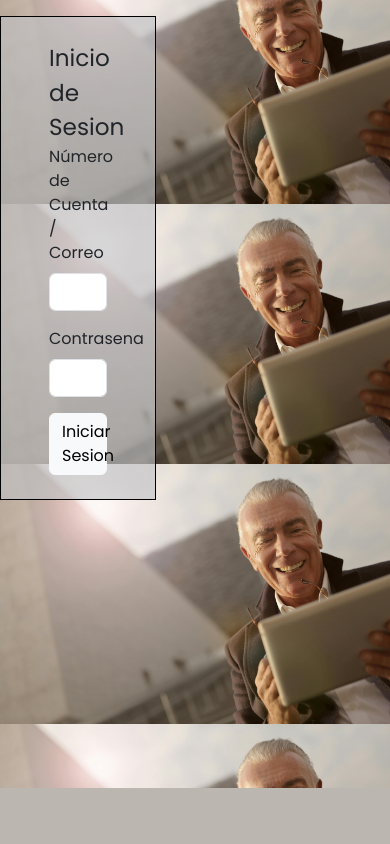
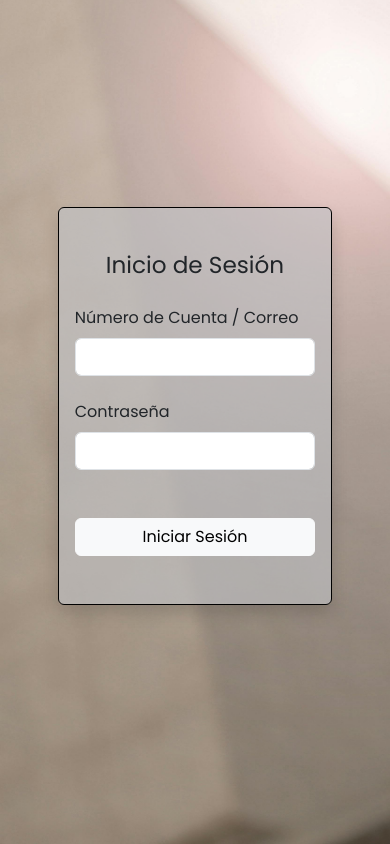
Before and after one commit to XimDelabra/BitBank, a PHP site: page /login.php in a window 390 px wide. Shown: the part 56-900 px from the top of the page. Before the commit the page ends 844 px from the top, so only its background shows below. Run offline with PHP 8.4, Linux system fonts and the light colour scheme; some libraries are stand-ins or nearby versions.

Commit message:
Haciendo responsiva la pagina

```diff
--- a/login.php
+++ b/login.php
@@ -9,6 +9,7 @@ require 'db_conexion.php';
     <meta charset="UTF-8">
     <meta name="viewport" content="width=device-width, initial-scale=1.0">
     <title>BitBank | Iniciar Sesion </title>
+    <link rel="shortcut icon" href="images/logo.png" type="image/x-icon">
     <script src="https://code.jquery.com/jquery-3.6.4.min.js"></script>
     <!-- CDN Boostrap -->
     <link href="https://cdn.jsdelivr.net/npm/bootstrap@5.3.3/dist/css/bootstrap.min.css" rel="stylesheet" integrity="sha384-QWTKZyjpPEjISv5WaRU9OFeRpok6YctnYmDr5pNlyT2bRjXh0JMhjY6hW+ALEwIH" crossorigin="anonymous">
@@ -48,27 +49,26 @@ require 'db_conexion.php';
             </div>
         </div>
     </nav>
-    <div class="container position-relative">
-        <div class="container login-form mt-3 mb-5 py-4 px-5 position-absolute top-50 start-0">
-            <div class="fs-3">Inicio de Sesion</div>
+    <div class="container d-flex justify-content-center align-items-center vh-100">
+        <div class="container login-form mt-3 mb-5 py-4 px-md-5 px-3 w-75 w-xs-100 shadow rounded">
+            <div class="fs-3 text-center my-3">Inicio de Sesión</div>
             <form action="">
-                <div class="mb-3">
-                    <label for="cuenta_correo" class="form-label ">Número de Cuenta / Correo</label>
+                <div class="my-4">
+                    <label for="cuenta_correo" class="form-label">Número de Cuenta / Correo</label>
                     <input type="text" class="form-control" id="cuenta_correo" name="cuenta_correo">
                 </div>
-
-                <div class="mb-3">
-                    <label for="password" class="form-label">Contrasena</label>
+                <div class="my-4">
+                    <label for="password" class="form-label">Contraseña</label>
                     <input type="password" class="form-control" id="password" name="password">
                 </div>
-                <div>
-                    <button id="login" type="button" class="btn btn-light" style="width: 100%;" name="login">Iniciar Sesion</button>
+                <div class="mt-5 mb-4">
+                    <button id="login" type="button" class="btn btn-light w-100" name="login">Iniciar Sesión</button>
                 </div>
             </form>
         </div>
     </div>
+
     <script>
-
         const notyf = new Notyf({
             duration: 5000,
             position: {
--- a/registro.php
+++ b/registro.php
@@ -8,6 +8,7 @@ require 'db_conexion.php';
     <meta charset="UTF-8">
     <meta name="viewport" content="width=device-width, initial-scale=1.0">
     <title>BitBank | Registro</title>
+    <link rel="shortcut icon" href="images/logo.png" type="image/x-icon">
     <script src="https://code.jquery.com/jquery-3.6.4.min.js"></script>
     <!-- CDN Boostrap -->
     <link href="https://cdn.jsdelivr.net/npm/bootstrap@5.3.3/dist/css/bootstrap.min.css" rel="stylesheet" integrity="sha384-QWTKZyjpPEjISv5WaRU9OFeRpok6YctnYmDr5pNlyT2bRjXh0JMhjY6hW+ALEwIH" crossorigin="anonymous">
```
Also changed, not shown: transferir.php (+15 -7 lines).
